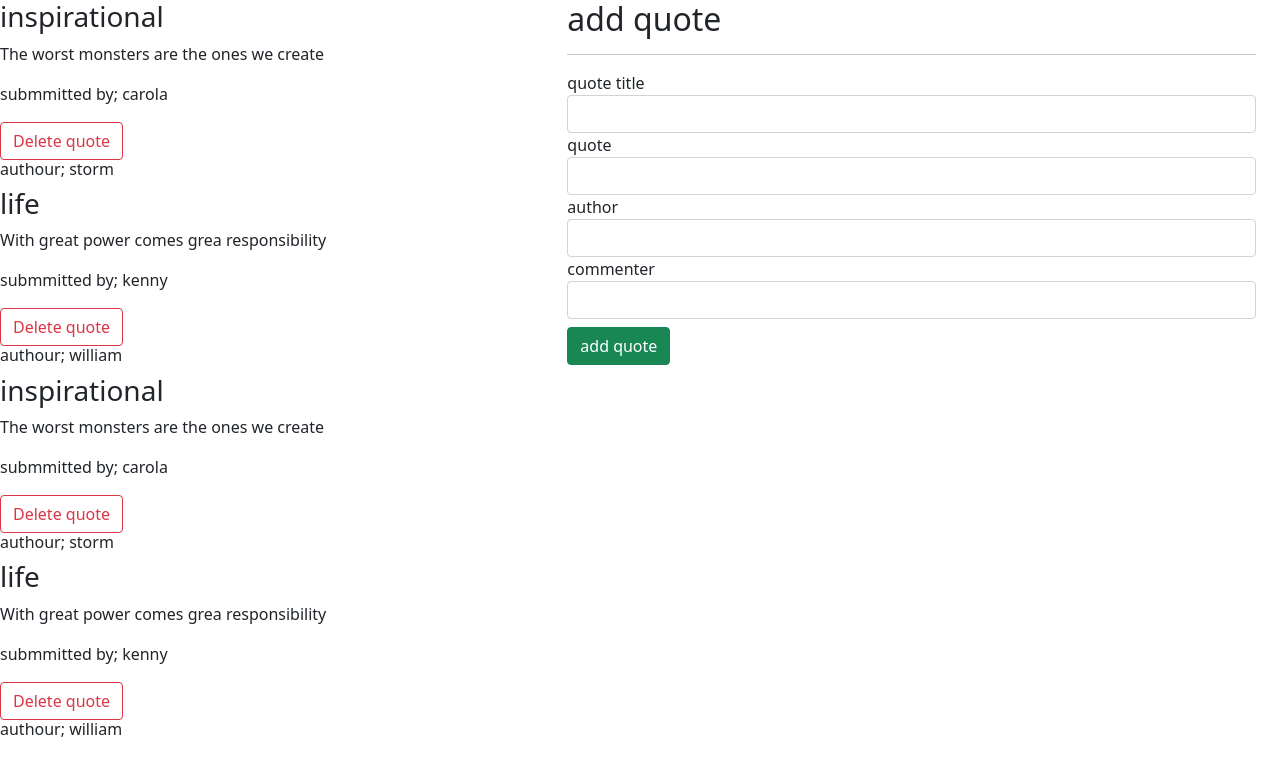
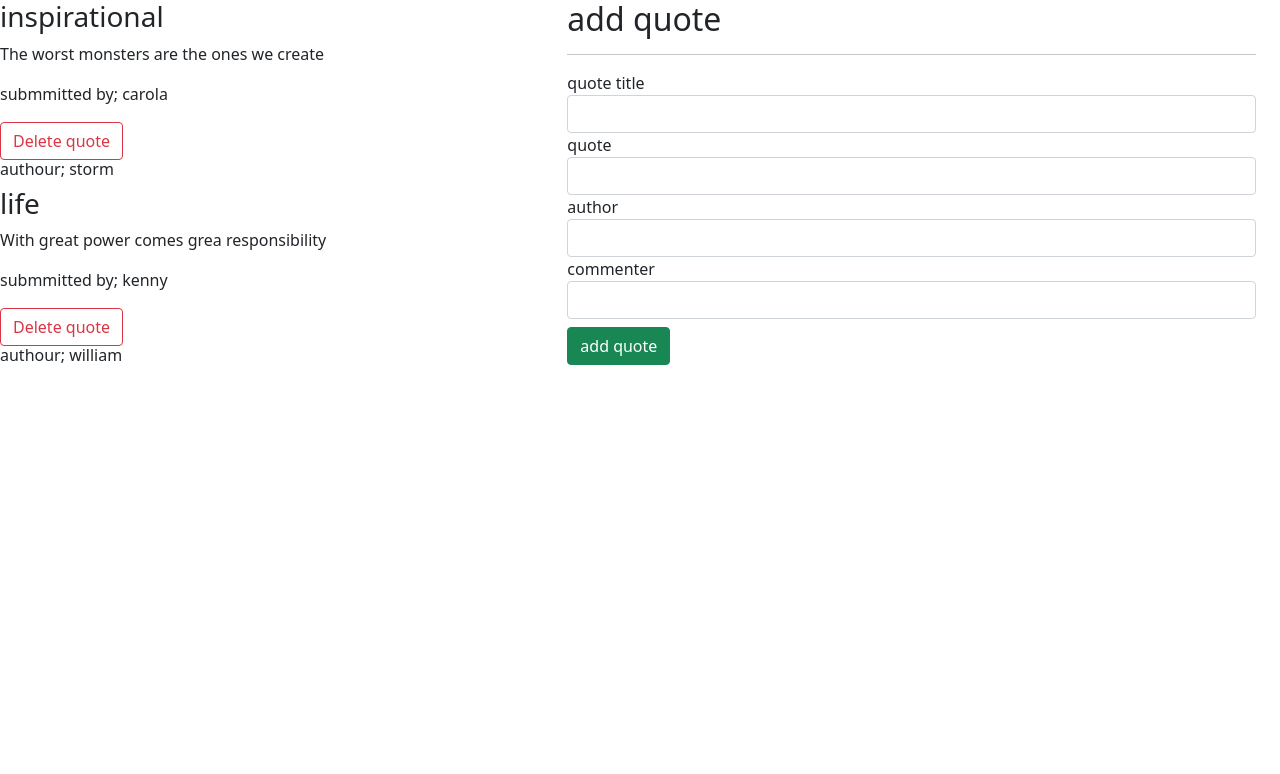
Before and after one commit to sivernorman/Quote-Room, an Angular app in the folder Quote/: page / in a window 1280 px wide. Shown: the top 774 px of the page. Built offline with nearby package versions, Linux system fonts and the light colour scheme.

Commit message:
updated index.html

```diff
--- a/Quote/src/app/form/form.component.html
+++ b/Quote/src/app/form/form.component.html
@@ -22,4 +22,3 @@
        <button type="submit" class="btn btn-success mt-2">add quote</button>
     </form>
 </div>
-<!--  -->
--- a/Quote/src/app/quote/quote.component.ts
+++ b/Quote/src/app/quote/quote.component.ts
@@ -10,8 +10,8 @@ export class QuoteComponent implements OnInit {
  quotes:Quotes[]=[
    new Quotes(1,'inspirational','The worst monsters are the ones we create','storm','carola',new Date(2019,7,22)),
    new Quotes(2,'life','With great power comes grea responsibility','william','kenny',new Date(2017,6,19)),
-   new Quotes(3,'inspirational','The worst monsters are the ones we create','storm','carola',new Date(2019,7,22)),
-   new Quotes(4,'life','With great power comes grea responsibility','william','kenny',new Date(2017,6,19))
+  //  new Quotes(3,'inspirational','The worst monsters are the ones we create','storm','carola',new Date(2019,7,22)),
+  //  new Quotes(4,'life','With great power comes grea responsibility','william','kenny',new Date(2017,6,19))
 
  ]
  addNewQuote(quote:any){
```
